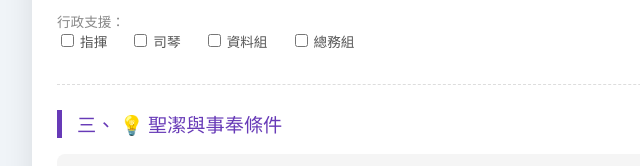
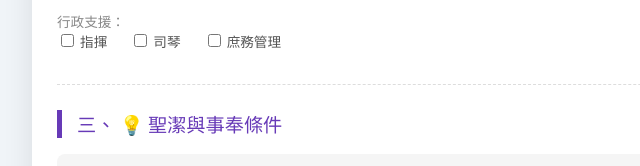
Before and after one commit to photonedit10-stack/choir-form, a plain HTML site: page index.html in a window 1280 px wide. Shown: the part 634-800 px from the top of the page, 133-773 px from the left. Drawn offline with Linux system fonts and the light colour scheme.

Commit message:
Update index.html

```diff
--- a/index.html
+++ b/index.html
@@ -123,8 +123,7 @@
             <p style="font-size: 0.85rem; color: #888;">行政支援：<br>
                 <label><input type="checkbox" name="聲部_職責" value="指揮"> 指揮</label>
                 <label><input type="checkbox" name="聲部_職責" value="司琴"> 司琴</label>
-                <label><input type="checkbox" name="聲部_職責" value="資料組"> 資料組</label>
-                <label><input type="checkbox" name="聲部_職責" value="總務組"> 總務組</label>
+                <label><input type="checkbox" name="聲部_職責" value="庶務管理"> 庶務管理</label>
             </p>
         </div>
 
```
